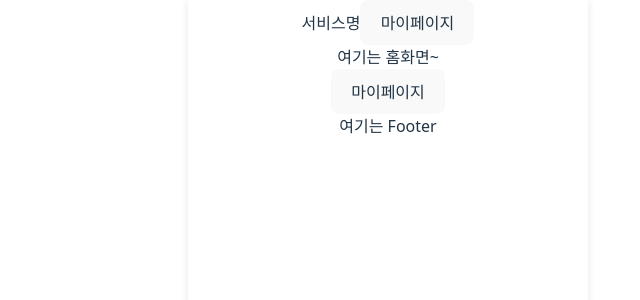
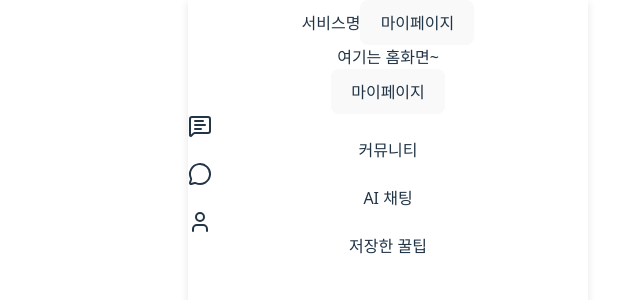
Before and after one commit to 2025-UMC-Hackathon/Frontend, a React (Vite) app: page / in a window 1280 px wide. Shown: the top 300 px of the page, without its empty margins (252-892 px from the left). Built offline with nearby package versions, Linux system fonts and the light colour scheme.

Commit message:
feat: 네이게이션 바 추가

```diff
--- a/package.json
+++ b/package.json
@@ -11,6 +11,7 @@
   },
   "dependencies": {
     "axios": "^1.10.0",
+    "lucide-react": "^0.525.0",
     "react": "^19.1.0",
     "react-dom": "^19.1.0",
     "react-router-dom": "^7.6.3"
--- a/src/components/footer.tsx
+++ b/src/components/footer.tsx
@@ -1,7 +1,36 @@
+import { useNavigate, useLocation } from 'react-router-dom';
+import { MessageSquareText, MessageCircle, User } from 'lucide-react';
+
+// 기존 Footer가 NaviBar의 역할입니다.
 export default function Footer() {
+	const navigate = useNavigate();
+	const location = useLocation();
+
+	const isActive = (path: string) => location.pathname === path ? 'bg-[#D9D9D9]' : '';
+
 	return (
-		<div className="fixed bottom-0 left-50 w-[400px] bg-gray-100 p-3 text-center z-50">
-			여기는 Footer
+		<div className="fixed bottom-0 left-1/2 -translate-x-1/2 w-[400px] bg-white p-3 text-center z-50 border-t flex justify-around items-center">
+			<div
+				onClick={() => navigate('/')}
+				className={`flex flex-col items-center cursor-pointer p-2 rounded ${isActive('/')}`}
+			>
+				<MessageSquareText className="w-6 h-6" />
+				<span className="text-sm mt-1">커뮤니티</span>
+			</div>
+			<div
+				onClick={() => navigate('/chat')}
+				className={`flex flex-col items-center cursor-pointer p-2 rounded ${isActive('/chat')}`}
+			>
+				<MessageCircle className="w-6 h-6" />
+				<span className="text-sm mt-1">AI 채팅</span>
+			</div>
+			<div
+				onClick={() => navigate('/my')}
+				className={`flex flex-col items-center cursor-pointer p-2 rounded ${isActive('/my')}`}
+			>
+				<User className="w-6 h-6" />
+				<span className="text-sm mt-1">저장한 꿀팁</span>
+			</div>
 		</div>
 	);
 }
```
Also changed, not shown: 1 other file (tests, documents, lock files or other folders).
